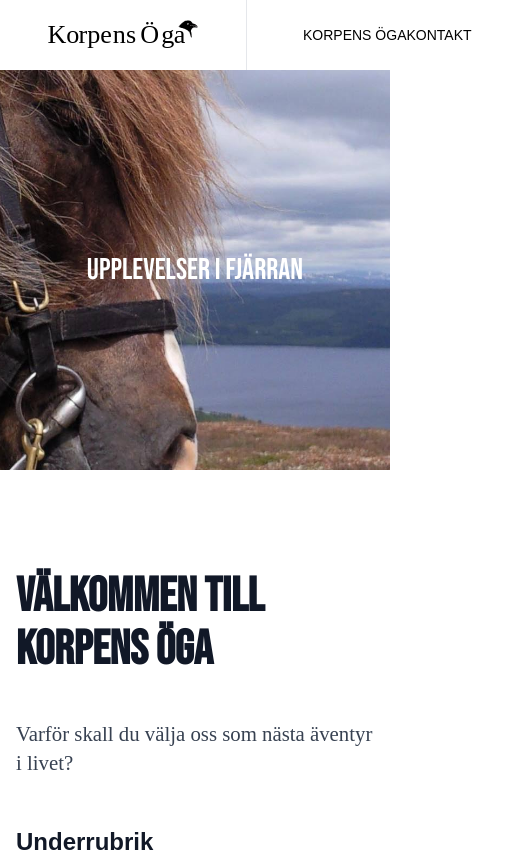
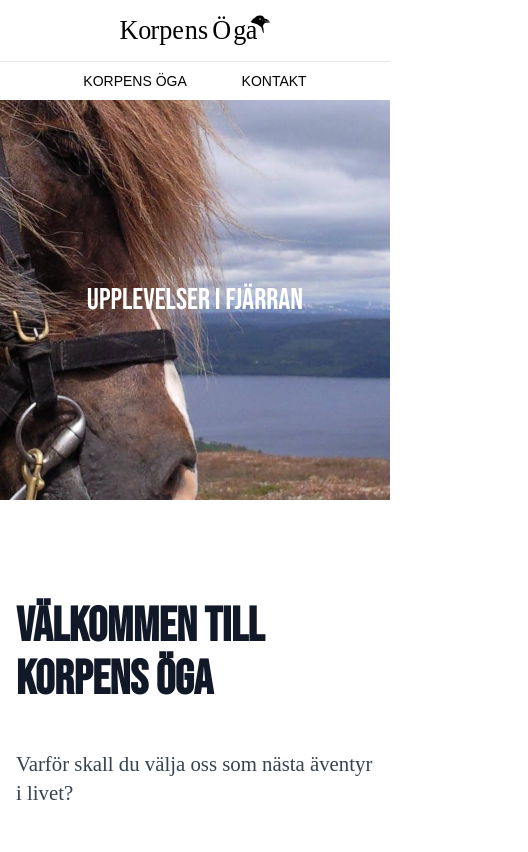
Before and after one commit to tomascoox/korpensoga2023, a Next.js app: page / in a window 390 px wide. Shown: the top 852 px of the page, 528 px wide, since content can reach past the window. Built offline with nearby package versions, Linux system fonts and the light colour scheme; a web font is replaced by a local one; what tailwind-clip-path would draw is missing.

Commit message:
set to flex-col when small screens

```diff
--- a/src/components/Navbar.tsx
+++ b/src/components/Navbar.tsx
@@ -63,7 +63,7 @@ const Navbar = () => {
 
     // Create logo-html
     const Logo = () => (
-        <Link href="/" className="flex items-center h-full pl-12 pr-12 border-r">
+        <Link href="/" className="flex items-center h-full pl-12 pr-12 sm:border-r">
             <div className="flex items-center w-[150px] h-full" style={{ overflow: 'hidden' }}>
                 <Image src="/korpens-logotype-black.svg" alt="Logo" width={300} height={150} />
             </div>
@@ -72,7 +72,7 @@ const Navbar = () => {
 
     // Create menuitems-html
     const MenuItems = () => (
-        <div className="flex items-center justify-center px-14 w-full text-sm uppercase leading-none">
+        <div className="flex items-center justify-center px-14 w-full text-sm uppercase leading-none border-t sm:border-none py-3 sm:py-0">
             <ul className="flex justify-around w-full">
                 <li>
                     <Link href="/korpensoga">Korpens&nbsp;Öga</Link>
@@ -118,8 +118,8 @@ const Navbar = () => {
                         <div>Kontakta oss</div>
                     </div>
                     {/* Main-navbar */}
-                    <header className={`main-nav z-50 bg-white h-[70px] xl:h-[100px] w-full ${showFixedNavbar ? 'hidden' : 'relative'}`}>
-                        <div className="mx-auto flex items-center justify-between absolute inset-0">
+                    <header className={`main-nav z-50 bg-white h-[100px] sm:h-[70px] xl:h-[100px] w-full ${showFixedNavbar ? 'hidden' : 'relative'}`}>
+                        <div className="mx-auto flex flex-col sm:flex-row items-center justify-between absolute inset-0">
                             <Logo />
                             <MenuItems />
                             <CallToAction />
```
